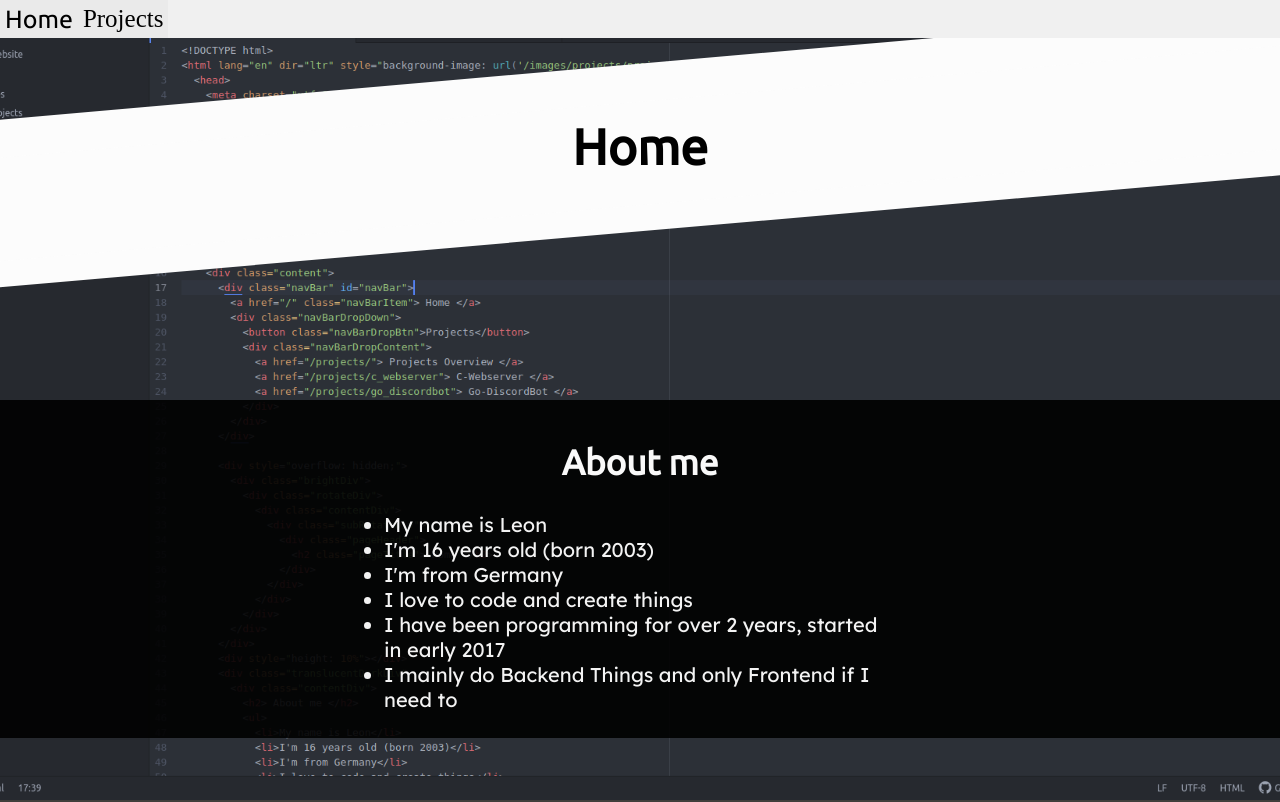
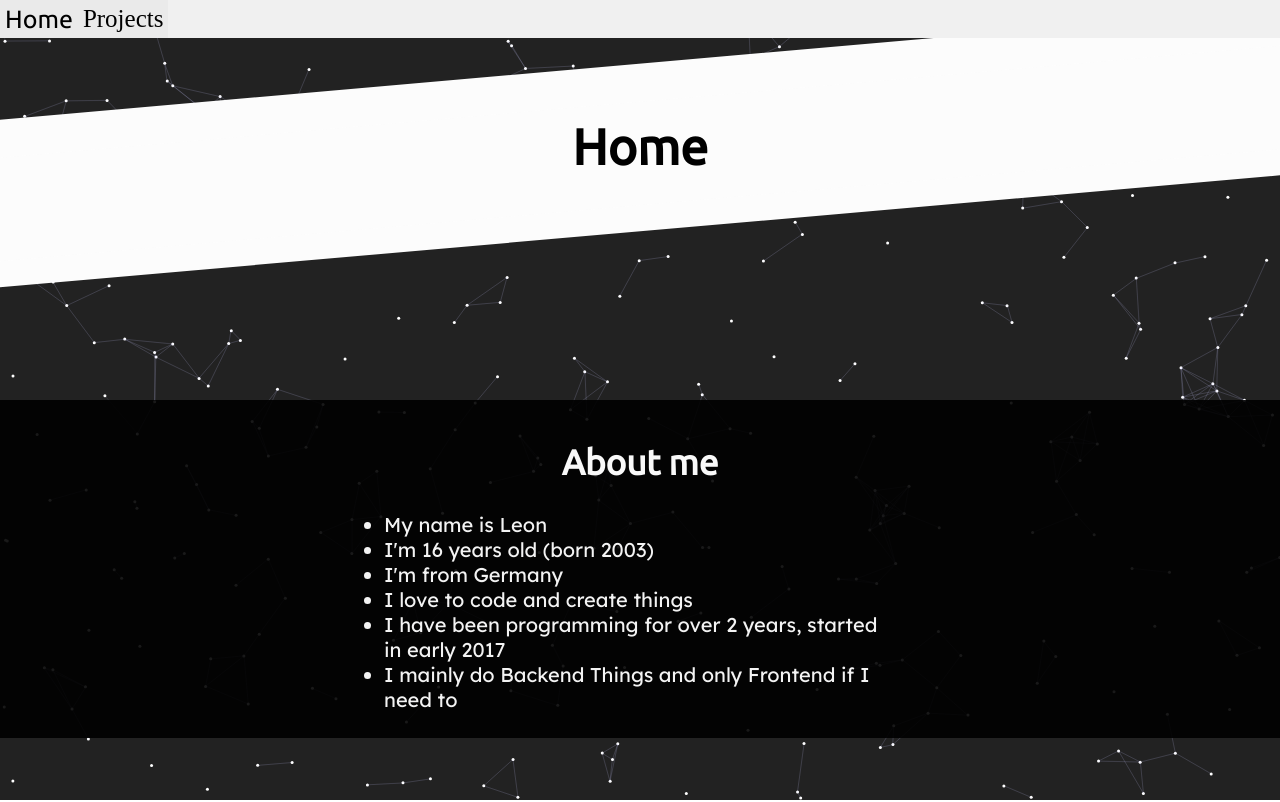
Before and after one commit to Lol3rrr/personalWebsite, a plain HTML site: page website/index.html in a window 1280 px wide. Shown: the top 802 px of the page. Drawn offline with Linux system fonts and the light colour scheme; animation ran at ten frames a second.

Commit message:
Changed home background

```diff
--- a/website/index.html
+++ b/website/index.html
@@ -1,5 +1,5 @@
 <!DOCTYPE html>
-<html lang="en" dir="ltr" style="background-image: url('/images/home-coding.png');">
+<html lang="en" dir="ltr">
   <head>
     <meta charset="utf-8">
     <title> Home </title>
@@ -15,6 +15,8 @@
     <meta name="description" content="The Homepage of Leon('Lol3r')'s Personal Site">
   </head>
   <body>
+    <canvas id="dotsCanvas" oncontextmenu="return false;"></canvas>
+    <script src="/js/dotsBackground.js" charset="utf-8"></script>
     <div class="content">
       <div class="navBar" id="navBar">
         <a href="/" class="navBarItem"> Home </a>
--- /dev/null
+++ b/website/js/dotsBackground.js
@@ -0,0 +1,130 @@
+var c = document.getElementById('dotsCanvas');
+var ctx = c.getContext('2d');
+var w = window.innerWidth;
+var h = window.innerHeight;
+var m = {
+  x : 0,
+  y : 0
+};
+c.width = w;
+c.height = h;
+
+var cdist = 50; //connect distance
+
+function updateBackground() {
+  let refresh = false;
+
+  w = window.innerWidth;
+  h = window.innerHeight;
+
+  if (c.width != w || c.height != h) {
+    c.width = w;
+    c.height = h;
+
+    refresh = true;
+  }
+
+  if (refresh) {
+    clearParticleList();
+    fillParticleList();
+  }
+}
+
+function drawBG(clr) {
+  ctx.fillStyle = clr
+  ctx.fillRect(0,0,w,h);
+}
+
+function removeParticle(p , i) {
+  window.onkeydown = function(e) {
+    if(e.keyCode == 32) {
+      p.splice(i , 1);
+    }
+  }
+}
+
+
+var p = [] , cnt = 350;
+
+function fillParticleList() {
+  for (var i = 0; i < cnt; i++) {
+    p.push(new Particle());
+  }
+}
+
+function clearParticleList() {
+  p = [];
+}
+
+function Particle(x , y) {
+  this.x = x || Math.random() * w;
+  this.y = y || Math.random() * h;
+  this.vx = (Math.random() - 0.5) * 0.6;
+  this.vy = (Math.random() - 0.5) * 0.6;
+  this.rad = 1.5;
+  this.color = "#fff"
+
+  this.move = function() {
+    this.x += this.vx;
+    this.y += this.vy;
+
+    if(this.x > w + this.rad) {
+      this.x = 0 - this.rad;
+    } else if(this.x < 0 - this.rad) {
+      this.x = w + this.rad;
+    }
+
+    if(this.y > h + this.rad) {
+      this.y = 0 - this.rad;
+    } else if(this.y < 0 - this.rad) {
+      this.x = h + this.rad;
+    }
+  }
+
+  this.show = function() {
+    ctx.beginPath();
+    ctx.arc(this.x , this.y , this.rad , 0 , Math.PI * 2, false);
+    ctx.fillStyle = this.color;
+    ctx.fill();
+  }
+
+}
+
+function connectDots(p1 , p2) {
+  var dx = p1.x - p2.x;
+  var dy = p1.y - p2.y;
+  var dist = Math.sqrt(dx * dx + dy * dy);
+
+  if(dist <= cdist) {
+    ctx.beginPath();
+    ctx.strokeStyle = "rgba(200,201,250,1)";
+    ctx.lineWidth = 0.1;
+    ctx.moveTo(p1.x , p1.y);
+    ctx.lineTo(p2.x , p2.y);
+    ctx.stroke();
+    ctx.closePath();
+  }
+}
+
+
+function loop() {
+  updateBackground();
+
+  window.requestAnimationFrame(loop);
+  drawBG("#222");
+  for(var i = 0; i < p.length; i++) {
+    p[i].show();
+    p[i].move();
+    removeParticle(p , 1);
+
+
+    connectDots(p[i],m);
+    for(var j = 0; j < p.length; j++) {
+      connectDots(p[i],p[j]);
+    }
+  }
+}
+
+fillParticleList();
+
+loop();
--- a/website/style/general.css
+++ b/website/style/general.css
@@ -10,6 +10,16 @@ html, body {
   background-repeat: no-repeat;
   background-size: cover;
   background-attachment: fixed;
+}
+
+canvas {
+  position: fixed;
+  top: 0;
+  left: 0;
+  z-index: -1;
+
+  width: 100%;
+  height: 100%;
 }
 
 h2 {
@@ -41,6 +51,8 @@ ul {
   height: 100%;
   text-align: center;
   margin: 0;
+
+  z-index: 0;
 }
 
 .brightDiv {
```
Also changed, not shown: website/images/home-coding.png (deleted).
